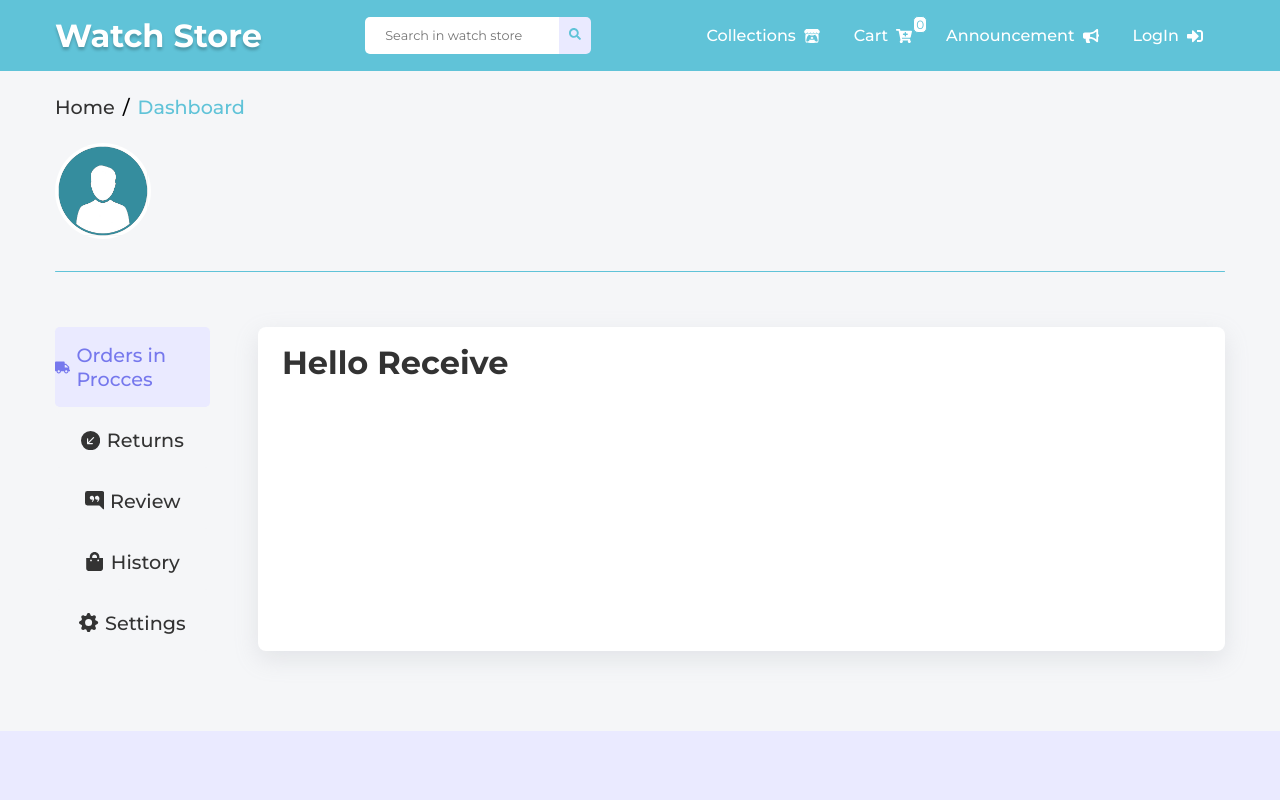
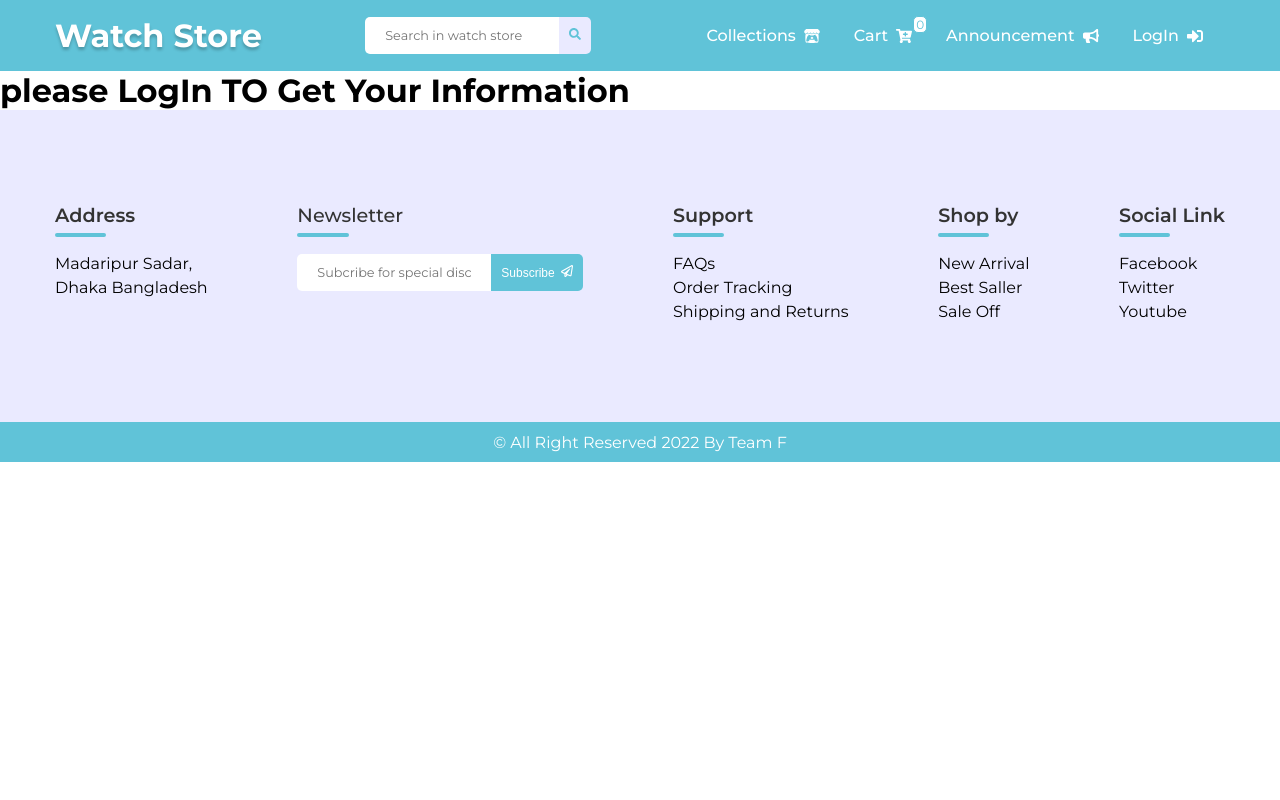
Before and after one commit to XParif/FrontEndWatchStorefsArmyProject, a Next.js app: page /dashboard in a window 1280 px wide. Shown: the top 800 px of the page. Built offline with nearby package versions, Linux system fonts and the light colour scheme; no server answers.

Commit message:
Update dashboard.js

```diff
--- a/pages/dashboard.js
+++ b/pages/dashboard.js
@@ -1,11 +1,26 @@
+import { isLogin, modalController } from "../apolloClient";
 import Dashboard from "../components/dashboard";
+import { useReactiveVar } from '@apollo/client';
+
+
 
 const dashboard = () => {
-  return (
-    <>
-    {typeof window !== undefined && <Dashboard />}
-    </>
-  );
+  // const [custom , setCustom ]  = useState(isLogin())
+  const login = useReactiveVar(isLogin)
+
+
+
+
+  if(typeof window !== undefined){
+    return (
+      <>
+        {login ? <Dashboard /> : <h1>please LogIn TO Get Your Information</h1>  }
+      </>
+    );
+  }else{
+    return <></>
+  }
+
 };
 
 export default dashboard;
```
